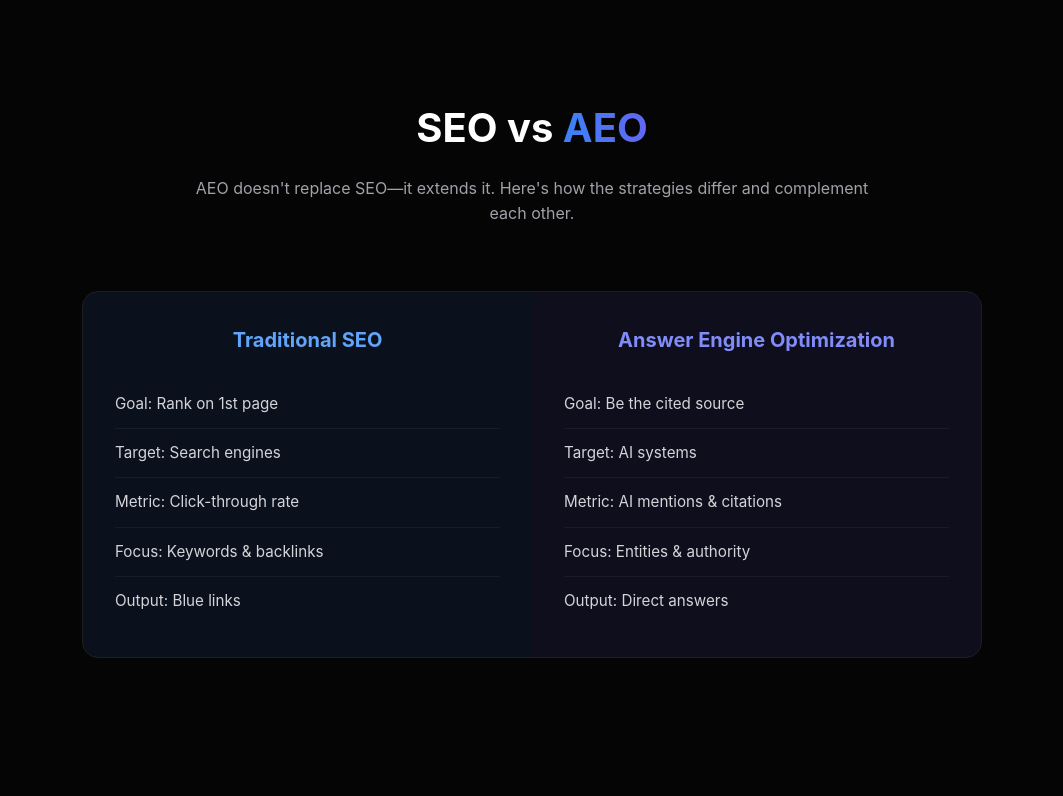
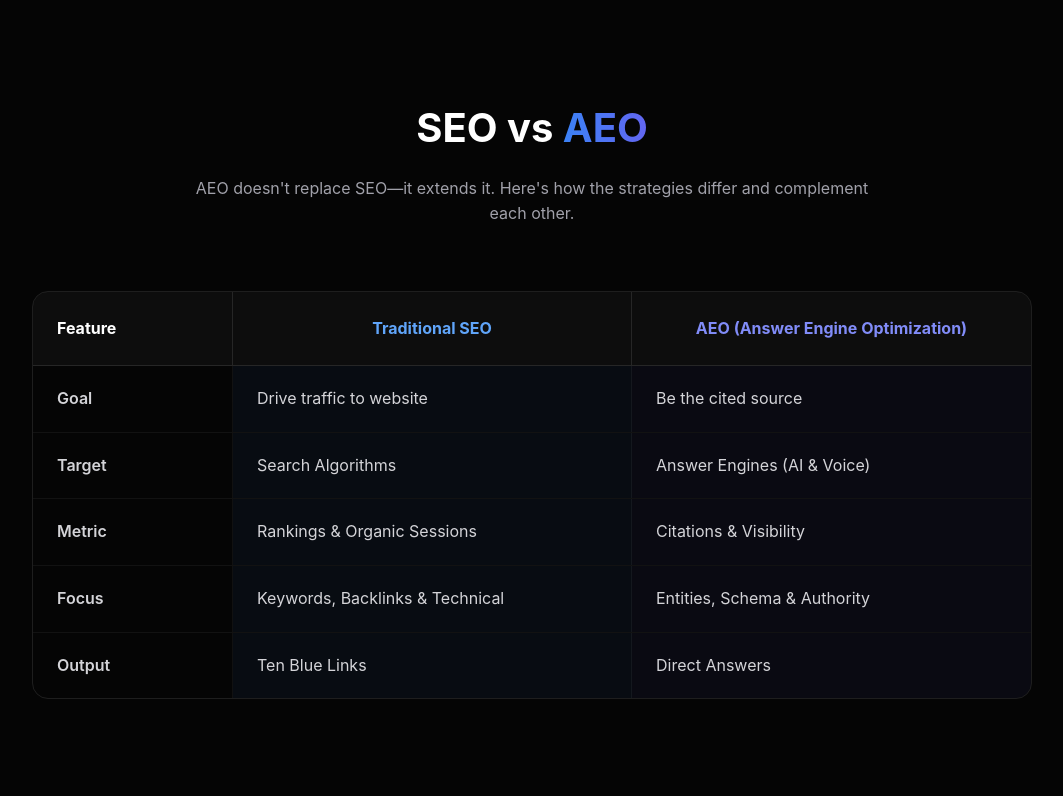
Before and after one commit to brihi1/hyattconsulting, a WordPress theme: template page-aeo-strategy.php in a window 1280 px wide. Shown: the part 2641-3437 px from the top of the page, without its empty margins (108-1171 px from the left). Run offline with PHP 8.4 and a stand-in for WordPress, Linux system fonts and the light colour scheme; the site name, menu and one post (Sample post) are stand-ins, and other content is empty; some libraries are stand-ins or nearby versions.

Commit message:
Update SEO vs AEO comparison table on AEO page
- Restructured comparison as a proper 3-column table
- Added Feature column with 6 comparison points
- Updated content: Goal, Target, Metric, Focus, Output
- Improved visual presentation with grid layout

```diff
--- a/page-aeo-strategy.php
+++ b/page-aeo-strategy.php
@@ -223,27 +223,48 @@ $what_is_aeo = hyatt_get_page_meta('_hyatt_aeo_what_is', 'Answer Engine Optimiza
             </p>
         </div>
 
-        <div style="max-width: 900px; margin: 0 auto;">
-            <div style="display: grid; grid-template-columns: 1fr 1fr; border: 1px solid rgba(255,255,255,0.1); border-radius: 1rem; overflow: hidden;">
-                <div style="padding: 2rem; background: rgba(59, 130, 246, 0.1);">
-                    <h3 style="color: var(--color-blue-400); font-size: 1.25rem; margin-bottom: 1.5rem; text-align: center;">Traditional SEO</h3>
-                    <ul style="color: var(--color-zinc-300); list-style: none; font-size: 0.95rem;">
-                        <li style="padding: 0.75rem 0; border-bottom: 1px solid rgba(255,255,255,0.05);">Goal: Rank on 1st page</li>
-                        <li style="padding: 0.75rem 0; border-bottom: 1px solid rgba(255,255,255,0.05);">Target: Search engines</li>
-                        <li style="padding: 0.75rem 0; border-bottom: 1px solid rgba(255,255,255,0.05);">Metric: Click-through rate</li>
-                        <li style="padding: 0.75rem 0; border-bottom: 1px solid rgba(255,255,255,0.05);">Focus: Keywords & backlinks</li>
-                        <li style="padding: 0.75rem 0;">Output: Blue links</li>
-                    </ul>
+        <div style="max-width: 1000px; margin: 0 auto;">
+            <div style="border: 1px solid rgba(255,255,255,0.1); border-radius: 1rem; overflow: hidden;">
+                <!-- Table Header -->
+                <div style="display: grid; grid-template-columns: 200px 1fr 1fr; background: rgba(255, 255, 255, 0.03); border-bottom: 1px solid rgba(255,255,255,0.1);">
+                    <div style="padding: 1.5rem; font-weight: 700; color: var(--color-white); border-right: 1px solid rgba(255,255,255,0.1);">Feature</div>
+                    <div style="padding: 1.5rem; font-weight: 700; color: var(--color-blue-400); text-align: center; border-right: 1px solid rgba(255,255,255,0.1);">Traditional SEO</div>
+                    <div style="padding: 1.5rem; font-weight: 700; color: var(--color-indigo-400); text-align: center;">AEO (Answer Engine Optimization)</div>
                 </div>
-                <div style="padding: 2rem; background: rgba(99, 102, 241, 0.1);">
-                    <h3 style="color: var(--color-indigo-400); font-size: 1.25rem; margin-bottom: 1.5rem; text-align: center;">Answer Engine Optimization</h3>
-                    <ul style="color: var(--color-zinc-300); list-style: none; font-size: 0.95rem;">
-                        <li style="padding: 0.75rem 0; border-bottom: 1px solid rgba(255,255,255,0.05);">Goal: Be the cited source</li>
-                        <li style="padding: 0.75rem 0; border-bottom: 1px solid rgba(255,255,255,0.05);">Target: AI systems</li>
-                        <li style="padding: 0.75rem 0; border-bottom: 1px solid rgba(255,255,255,0.05);">Metric: AI mentions & citations</li>
-                        <li style="padding: 0.75rem 0; border-bottom: 1px solid rgba(255,255,255,0.05);">Focus: Entities & authority</li>
-                        <li style="padding: 0.75rem 0;">Output: Direct answers</li>
-                    </ul>
+
+                <!-- Goal -->
+                <div style="display: grid; grid-template-columns: 200px 1fr 1fr; border-bottom: 1px solid rgba(255,255,255,0.05);">
+                    <div style="padding: 1.25rem 1.5rem; color: var(--color-zinc-300); font-weight: 600; border-right: 1px solid rgba(255,255,255,0.05);">Goal</div>
+                    <div style="padding: 1.25rem 1.5rem; color: var(--color-zinc-300); background: rgba(59, 130, 246, 0.05); border-right: 1px solid rgba(255,255,255,0.05);">Drive traffic to website</div>
+                    <div style="padding: 1.25rem 1.5rem; color: var(--color-zinc-300); background: rgba(99, 102, 241, 0.05);">Be the cited source</div>
+                </div>
+
+                <!-- Target -->
+                <div style="display: grid; grid-template-columns: 200px 1fr 1fr; border-bottom: 1px solid rgba(255,255,255,0.05);">
+                    <div style="padding: 1.25rem 1.5rem; color: var(--color-zinc-300); font-weight: 600; border-right: 1px solid rgba(255,255,255,0.05);">Target</div>
+                    <div style="padding: 1.25rem 1.5rem; color: var(--color-zinc-300); background: rgba(59, 130, 246, 0.05); border-right: 1px solid rgba(255,255,255,0.05);">Search Algorithms</div>
+                    <div style="padding: 1.25rem 1.5rem; color: var(--color-zinc-300); background: rgba(99, 102, 241, 0.05);">Answer Engines (AI & Voice)</div>
+                </div>
+
+                <!-- Metric -->
+                <div style="display: grid; grid-template-columns: 200px 1fr 1fr; border-bottom: 1px solid rgba(255,255,255,0.05);">
+                    <div style="padding: 1.25rem 1.5rem; color: var(--color-zinc-300); font-weight: 600; border-right: 1px solid rgba(255,255,255,0.05);">Metric</div>
+                    <div style="padding: 1.25rem 1.5rem; color: var(--color-zinc-300); background: rgba(59, 130, 246, 0.05); border-right: 1px solid rgba(255,255,255,0.05);">Rankings & Organic Sessions</div>
+                    <div style="padding: 1.25rem 1.5rem; color: var(--color-zinc-300); background: rgba(99, 102, 241, 0.05);">Citations & Visibility</div>
+                </div>
+
+                <!-- Focus -->
+                <div style="display: grid; grid-template-columns: 200px 1fr 1fr; border-bottom: 1px solid rgba(255,255,255,0.05);">
+                    <div style="padding: 1.25rem 1.5rem; color: var(--color-zinc-300); font-weight: 600; border-right: 1px solid rgba(255,255,255,0.05);">Focus</div>
+                    <div style="padding: 1.25rem 1.5rem; color: var(--color-zinc-300); background: rgba(59, 130, 246, 0.05); border-right: 1px solid rgba(255,255,255,0.05);">Keywords, Backlinks & Technical</div>
+                    <div style="padding: 1.25rem 1.5rem; color: var(--color-zinc-300); background: rgba(99, 102, 241, 0.05);">Entities, Schema & Authority</div>
+                </div>
+
+                <!-- Output -->
+                <div style="display: grid; grid-template-columns: 200px 1fr 1fr;">
+                    <div style="padding: 1.25rem 1.5rem; color: var(--color-zinc-300); font-weight: 600; border-right: 1px solid rgba(255,255,255,0.05);">Output</div>
+                    <div style="padding: 1.25rem 1.5rem; color: var(--color-zinc-300); background: rgba(59, 130, 246, 0.05); border-right: 1px solid rgba(255,255,255,0.05);">Ten Blue Links</div>
+                    <div style="padding: 1.25rem 1.5rem; color: var(--color-zinc-300); background: rgba(99, 102, 241, 0.05);">Direct Answers</div>
                 </div>
             </div>
         </div>
```
